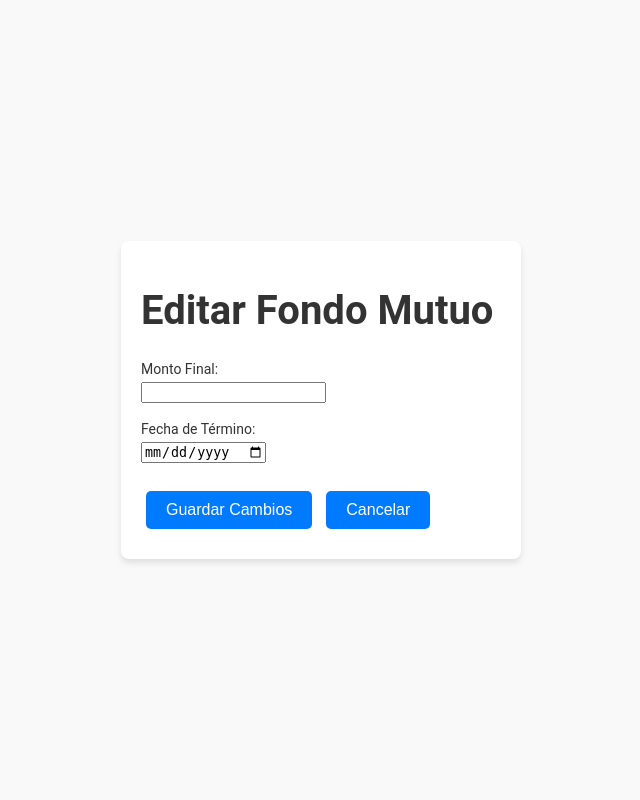
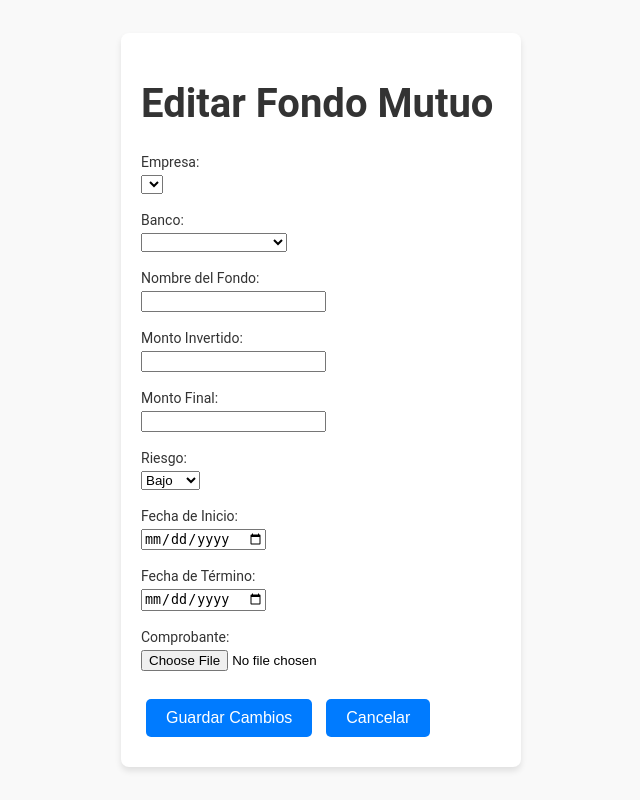
Before and after one commit to h0kd/proyecto_inversionesV3, a Flask app: page /edit_fondo_mutuo/1 in a window 1280 px wide. Shown: the whole page, without its empty margins (319-959 px from the left). Run offline with Flask 3, Linux system fonts and the light colour scheme; the visitor is signed in with stand-in values (Sample User, id 1); data that the repository does not hold is empty; some libraries are stand-ins or nearby versions.

Commit message:
fondos_mutuos_edit CRUD fixed i think

```diff
--- a/blueprints/fondos_mutuos.py
+++ b/blueprints/fondos_mutuos.py
@@ -111,20 +111,21 @@ def add_fondo_mutuo():
             id_banco = request.form['nombre_banco']
 
             # Manejar archivo comprobante
-            comprobante = None
+            documento = None
             if 'comprobante' in request.files:
                 file = request.files['comprobante']
-                if file and allowed_file(file.filename):
+                if file and file.filename != '':
+                    # Asegurar nombre del archivo
                     filename = secure_filename(file.filename)
-                    comprobante = os.path.join(current_app.config['UPLOAD_FOLDER'], filename).replace("\\", "/")
-                    file.save(comprobante)
+                    documento = os.path.join('static/uploads', filename)
+                    file.save(documento)
 
             # Insertar fondo mutuo en la base de datos
             cursor.execute("""
                 INSERT INTO FondosMutuos
                 (Nombre, MontoInvertido, MontoFinal, Rentabilidad, TipoRiesgo, FechaInicio, FechaTermino, ID_Entidad, ID_Banco, Comprobante)
                 VALUES (%s, %s, %s, NULL, %s, %s, %s, %s, %s, %s)
-            """, (nombre_fondo, monto_invertido, monto_final, riesgo, fecha_inicio, fecha_termino, id_empresa, id_banco, comprobante))
+            """, (nombre_fondo, monto_invertido, monto_final, riesgo, fecha_inicio, fecha_termino, id_empresa, id_banco, documento))
             conn.commit()
 
             flash("Fondo Mutuo agregado exitosamente.", "success")
@@ -160,39 +161,76 @@ def edit_fondo_mutuo(id_fondo):
     cursor = conn.cursor()
 
     if request.method == 'POST':
-        # Capturar los datos enviados desde el formulario
+        # Capturar datos del formulario
+        id_empresa = request.form['nombre_empresa']
+        id_banco = request.form['nombre_banco']
+        nombre_fondo = request.form['nombre_fondo'].upper()
+        monto_invertido = float(request.form['monto_invertido'])
         monto_final = request.form.get('monto_final')
+        monto_final = float(monto_final) if monto_final else None
+        tipo_riesgo = request.form['riesgo']
+        fecha_inicio = request.form['fecha_inicio']
         fecha_termino = request.form.get('fecha_termino')
 
-        # Validar y convertir los valores
-        monto_final = float(monto_final) if monto_final else None
-        fecha_termino = fecha_termino if fecha_termino else None
+        # Manejo del archivo adjunto
+        documento = None
+        if 'comprobante' in request.files:
+            file = request.files['comprobante']
+            if file and file.filename != '':
+                # Si hay un nuevo archivo, lo guardamos
+                filename = secure_filename(file.filename)
+                documento = os.path.join('static/uploads', filename)
+                file.save(documento)
+            else:
+                # Si no se adjunta un nuevo archivo, conservar el archivo actual
+                cursor.execute("SELECT Comprobante FROM FondosMutuos WHERE ID_Fondo = %s", (id_fondo,))
+                documento = cursor.fetchone()[0]
 
-        # Actualizar la tabla FondosMutuos
-        cursor.execute("""
-            UPDATE FondosMutuos
-            SET MontoFinal = %s, FechaTermino = %s
-            WHERE ID_Fondo = %s
-        """, (monto_final, fecha_termino, id_fondo))
+        try:
+            # Actualizar el fondo mutuo en la base de datos
+            cursor.execute("""
+                UPDATE FondosMutuos
+                SET ID_Entidad = %s, ID_Banco = %s, Nombre = %s, MontoInvertido = %s,
+                    MontoFinal = %s, TipoRiesgo = %s, FechaInicio = %s, FechaTermino = %s, Comprobante = %s
+                WHERE ID_Fondo = %s
+            """, (id_empresa, id_banco, nombre_fondo, monto_invertido, monto_final,
+                  tipo_riesgo, fecha_inicio, fecha_termino, documento, id_fondo))
 
-        conn.commit()
-        cursor.close()
-        conn.close()
+            conn.commit()
+            flash('Fondo mutuo actualizado exitosamente.', 'success')
+        except Exception as e:
+            conn.rollback()
+            flash(f'Error al actualizar el fondo mutuo: {e}', 'error')
+        finally:
+            cursor.close()
+            conn.close()
 
-        # Redirigir al listado después de guardar
         return redirect(url_for('fondos_mutuos.fondos_mutuos'))
 
-    # Si es GET, obtener los datos del fondo actual para mostrar en el formulario
+    # Si es GET, cargar los datos existentes del fondo
     cursor.execute("""
-        SELECT ID_Fondo, Nombre, MontoFinal, FechaTermino
-        FROM FondosMutuos
-        WHERE ID_Fondo = %s
+        SELECT fm.ID_Entidad, fm.ID_Banco, fm.Nombre, fm.MontoInvertido, fm.MontoFinal,
+               fm.TipoRiesgo, fm.FechaInicio, fm.FechaTermino, fm.Comprobante,
+               e.Nombre AS Empresa, b.Nombre AS Banco
+        FROM FondosMutuos fm
+        JOIN EntidadComercial e ON fm.ID_Entidad = e.ID_Entidad
+        JOIN Entidad b ON fm.ID_Banco = b.ID_Entidad
+        WHERE fm.ID_Fondo = %s
     """, (id_fondo,))
     fondo = cursor.fetchone()
+
+    # Obtener datos para los selects
+    cursor.execute("SELECT ID_Entidad, Nombre FROM EntidadComercial WHERE TipoEntidad = 'Empresa'")
+    empresas = cursor.fetchall()
+    cursor.execute("SELECT ID_Entidad, Nombre FROM Entidad WHERE TipoEntidad = 'Banco'")
+    bancos = cursor.fetchall()
     cursor.close()
     conn.close()
 
-    return render_template('fondos/edit_fondo_mutuo.html', fondo=fondo)
+    return render_template('fondos/edit_fondo_mutuo.html', fondo=fondo, empresas=empresas, bancos=bancos)
+
+
+
 
 @fondos_mutuos_bp.route('/delete_fondo_mutuo/<int:id_fondo>', methods=['POST'])
 @login_required
--- a/templates/fondos/edit_fondo_mutuo.html
+++ b/templates/fondos/edit_fondo_mutuo.html
@@ -10,15 +10,76 @@
     />
   </head>
   <body class="centered-form">
-    <form action="" method="POST">
+    <form action="" method="POST" enctype="multipart/form-data">
       <h1>Editar Fondo Mutuo</h1>
+
+      <label for="nombre_empresa">Empresa:</label>
+      <select id="nombre_empresa" name="nombre_empresa" required>
+          {% for empresa in empresas %}
+          <option value="{{ empresa[0] }}" {% if empresa[0] == fondo.ID_Empresa %}selected{% endif %}>
+              {{ empresa[1] }}
+          </option>
+          {% endfor %}
+      </select>
+      <br /><br />
+
+      <label for="nombre_banco">Banco:</label>
+      <select id="nombre_banco" name="nombre_banco" required>
+        <option value="" disabled>Seleccione un banco</option>
+        {% for banco in bancos %}
+        <option value="{{ banco[0] }}" {% if banco[0] == fondo[10] %} selected {% endif %}>
+          {{ banco[1] }}
+        </option>
+        {% endfor %}
+      </select>
+      <br /><br />
+
+      <label for="nombre_fondo">Nombre del Fondo:</label>
+      <input
+        type="text"
+        id="nombre_fondo"
+        name="nombre_fondo"
+        value="{{ fondo[2] }}"
+        required
+        style="text-transform: uppercase"
+      />
+      <br /><br />
+
+      <label for="monto_invertido">Monto Invertido:</label>
+      <input
+        type="number"
+        id="monto_invertido"
+        name="monto_invertido"
+        step="0.01"
+        value="{{ fondo[3] }}"
+        required
+      />
+      <br /><br />
+
       <label for="monto_final">Monto Final:</label>
       <input
         type="number"
-        step="0.01"
         id="monto_final"
         name="monto_final"
-        value="{{ fondo[2] }}"
+        step="0.01"
+        value="{{ fondo[4] }}"
+      />
+      <br /><br />
+
+      <label for="riesgo">Riesgo:</label>
+      <select id="riesgo" name="riesgo" required>
+        <option value="Bajo" {% if fondo[4] == "Bajo" %} selected {% endif %}>Bajo</option>
+        <option value="Medio" {% if fondo[4] == "Medio" %} selected {% endif %}>Medio</option>
+        <option value="Alto" {% if fondo[4] == "Alto" %} selected {% endif %}>Alto</option>
+      </select>
+      <br /><br />
+
+      <label for="fecha_inicio">Fecha de Inicio:</label>
+      <input
+        type="date"
+        id="fecha_inicio"
+        name="fecha_inicio"
+        value="{{ fondo[6] }}"
         required
       />
       <br /><br />
@@ -28,7 +89,16 @@
         type="date"
         id="fecha_termino"
         name="fecha_termino"
-        value="{{ fondo[3] }}"
+        value="{{ fondo[7] }}"
+      />
+      <br /><br />
+
+      <label for="comprobante">Comprobante:</label>
+      <input
+        type="file"
+        id="comprobante"
+        name="comprobante"
+        accept=".pdf"
       />
       <br /><br />
 
--- a/templates/fondos/fondos_mutuos.html
+++ b/templates/fondos/fondos_mutuos.html
@@ -228,7 +228,7 @@
           <td>
             {% if fondo[10] %}
             <a
-              href="{{ url_for('static', filename=fondo[10].replace('static/', '')) }}"
+              href="{{ fondo[10] | replace('\\', '/') }}"
               target="_blank"
               class="view-file"
             >
@@ -239,7 +239,7 @@
           <!-- Comprobante -->
           <td>
             <a href="{{ url_for('fondos_mutuos.edit_fondo_mutuo', id_fondo=fondo[0]) }}">
-              <button>Editar</button>
+              <button class="btn btn-primary">Editar</button>
             </a>
             <form
               action="{{ url_for('fondos_mutuos.delete_fondo_mutuo', id_fondo=fondo[0]) }}"
@@ -247,7 +247,7 @@
               style="display: inline"
               onsubmit="return confirm('¿Estás seguro de que deseas eliminar este fondo mutuo?');"
             >
-              <button type="submit" style="background-color: red; color: white">
+              <button type="submit" style="background-color: red; color: white" class="btn btn-danger">
                 Eliminar
               </button>
             </form>
```
Also changed, not shown: templates/facturas/listado_facturas.html (+4 -3 lines), templates/fondos/add_fondo_mutuo.html (+5 -4 lines).
